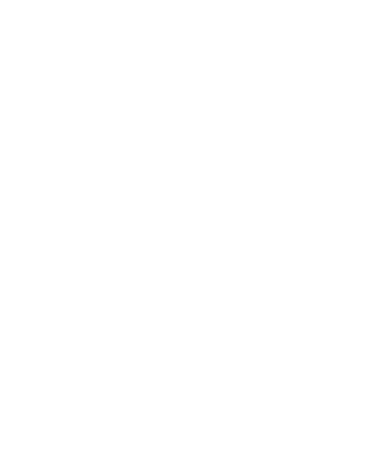
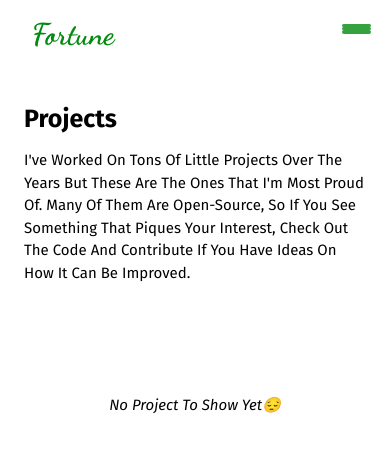
Before and after one commit to DarlingtonDev/Portfolio, a React (Create React App) app: page /ProjectPage in a window 390 px wide. Before the commit this address had no page. Shown: the top 452 px of the page. Built offline with nearby package versions, Linux system fonts and the light colour scheme.

Commit message:
Added and update

```diff
--- a/src/App.css
+++ b/src/App.css
@@ -932,6 +932,37 @@
   line-height: 1.8em;
 }
 
+/* Project Page */
+
+.projectPageHead {
+  margin-top: 4.5em;
+  padding-left: 1.5em;
+  padding-right: 1.5em;
+  width: 60%;
+}
+
+.projectPageHead h1 {
+  text-transform: capitalize;
+  font-family: "Fira Sans", sans-serif;
+  font-size: 25px;
+}
+
+.projectPageHead p {
+  margin-top: 1em;
+  font-size: 15px;
+  line-height: 1.5em;
+}
+
+.projectCarousel {
+  margin-top: 7em;
+  text-align: center;
+}
+
+.projectCarousel p {
+  font-style: italic;
+  font-size: 15px;
+}
+
 @media only screen and (max-width: 767px) {
   /* Your styles for mobile phones */
 
@@ -1844,7 +1875,7 @@
     margin-top: 5em;
     padding-left: 1em;
     padding-right: 1em;
-    gap: 8em;
+    gap: 6em;
     display: flex;
     height: 100%;
     flex-direction: column-reverse;
@@ -1927,7 +1958,7 @@
     margin-top: 0.4em;
     display: flex;
     gap: 0.5em;
-
+    display: none;
     width: 50%;
     padding-top: 0.4em;
     padding-bottom: 0.4em;
@@ -1992,6 +2023,37 @@
     font-family: "Fira Sans", sans-serif;
     font-size: 15px;
     line-height: 1.8em;
+  }
+
+  /* Project Page */
+
+  .projectPageHead {
+    margin-top: 5.5em;
+    padding-left: 1.5em;
+    padding-right: 1.5em;
+    width: 100%;
+  }
+
+  .projectPageHead h1 {
+    text-transform: capitalize;
+    font-family: "Fira Sans", sans-serif;
+    font-size: 25px;
+  }
+
+  .projectPageHead p {
+    margin-top: 1em;
+    font-size: 15px;
+    line-height: 1.5em;
+  }
+
+  .projectCarousel {
+    margin-top: 7em;
+    text-align: center;
+  }
+
+  .projectCarousel p {
+    font-style: italic;
+    font-size: 15px;
   }
 }
 
--- a/src/App.js
+++ b/src/App.js
@@ -4,6 +4,7 @@
 import { AboutPage } from "./AboutPage";
 import { useState } from "react";
 import { BrowserRouter, Routes, Route } from "react-router-dom";
+import { ProjectPage } from "./ProjectPage";
 
 export default function App() {
   const [isClicked, setIsClicked] = useState(false);
@@ -68,6 +69,24 @@
               />
             }
           />
+
+          <Route
+            path="/ProjectPage"
+            element={
+              <ProjectPage
+                isClicked={isClicked}
+                setIsClicked={setIsClicked}
+                overFlow={overFlow}
+                setOverFlow={setOverFlow}
+                setHeight={setHeight}
+                height={height}
+                isdisplayed={isdisplayed}
+                setIsDisplayed={setIsDisplayed}
+                changeMenu={changeMenu}
+                changeAbout={changeAbout}
+              />
+            }
+          />
         </Routes>
       </div>
     </BrowserRouter>
--- a/src/Footer.jsx
+++ b/src/Footer.jsx
@@ -3,8 +3,11 @@
 import { faInstagram } from "@fortawesome/free-brands-svg-icons";
 import { faTwitter } from "@fortawesome/free-brands-svg-icons";
 import { faEnvelope } from "@fortawesome/free-regular-svg-icons";
+import { Contact } from "./Contact";
 export const Footer = () => {
   return (
+    <>
+      <Contact />
       <footer>
         <div className="footer-about">
           <div className="footer-logo">
@@ -34,5 +37,6 @@
           />
         </div>
       </footer>
+    </>
   );
 };
--- a/src/Header.jsx
+++ b/src/Header.jsx
@@ -62,7 +62,7 @@
             <Link>Services</Link>
           </li>
           <li>
-            <Link>Testimonials</Link>
+            <Link to="/ProjectPage">Projects</Link>
           </li>
           <li>
             <Link>Contact Me</Link>
--- a/src/Home.jsx
+++ b/src/Home.jsx
@@ -1,7 +1,6 @@
 import { About } from "./About";
 import { Achievement } from "./Acheivements";
 import "./App.css";
-import { Contact } from "./Contact";
 import { Features } from "./Features";
 import { Footer } from "./Footer";
 import { Header } from "./Header";
@@ -33,7 +32,7 @@
             display: props.isClicked ? "flex" : "none",
           }}
         >
-          <Link>
+          <Link to="/ProjectPage" onClick={() => props.changeAbout()}>
             <FontAwesomeIcon icon={faBriefcase} style={{ color: "#028a0f" }} />
             <p>Projects</p>
           </Link>
@@ -97,7 +96,6 @@
         <Service />
         <Project />
         <Technology />
-        <Contact />
         <Footer />
       </div>
     </>
--- /dev/null
+++ b/src/ProjectPage.jsx
@@ -0,0 +1,40 @@
+import { Header } from "./Header";
+import { ResponsiveNav } from "./Home";
+export const ProjectPage = (props) => {
+  return (
+    <div className="projectPage">
+      <ResponsiveNav
+        isClicked={props.isClicked}
+        height={props.height}
+        isdisplayed={props.isdisplayed}
+        changeAbout={props.changeAbout}
+        setCurrentPage={props.setCurrentPage}
+      />
+      <Header
+        isClicked={props.isClicked}
+        setIsClicked={props.setIsClicked}
+        setOverFlow={props.setOverFlow}
+        setHeight={props.setHeight}
+        addDelay={props.addDelay}
+        aboutClick={props.aboutClick}
+        setCurrentPage={props.setCurrentPage}
+        changeMenu={props.changeMenu}
+        changeAbout={props.changeAbout}
+      />
+
+      <div className="projectPageHead">
+        <h1>Projects</h1>
+        <p>
+          I've worked on tons of little projects over the years but these are
+          the ones that I'm most proud of. Many of them are open-source, so if
+          you see something that piques your interest, check out the code and
+          contribute if you have ideas on how it can be improved.
+        </p>
+      </div>
+
+      <div className="projectCarousel">
+        <p>No project to show yet😔</p>
+      </div>
+    </div>
+  );
+};
```
Lines whose indentation alone changed are shown as unchanged.
